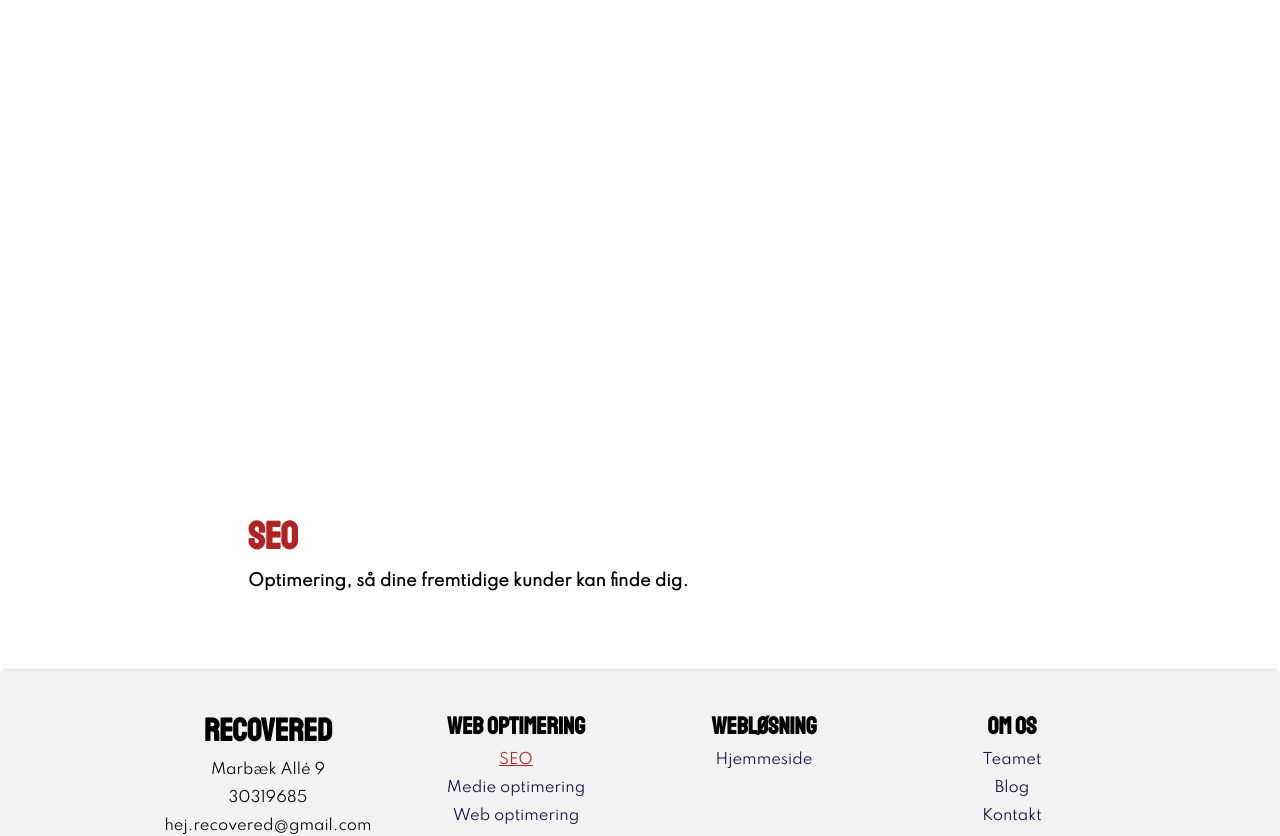
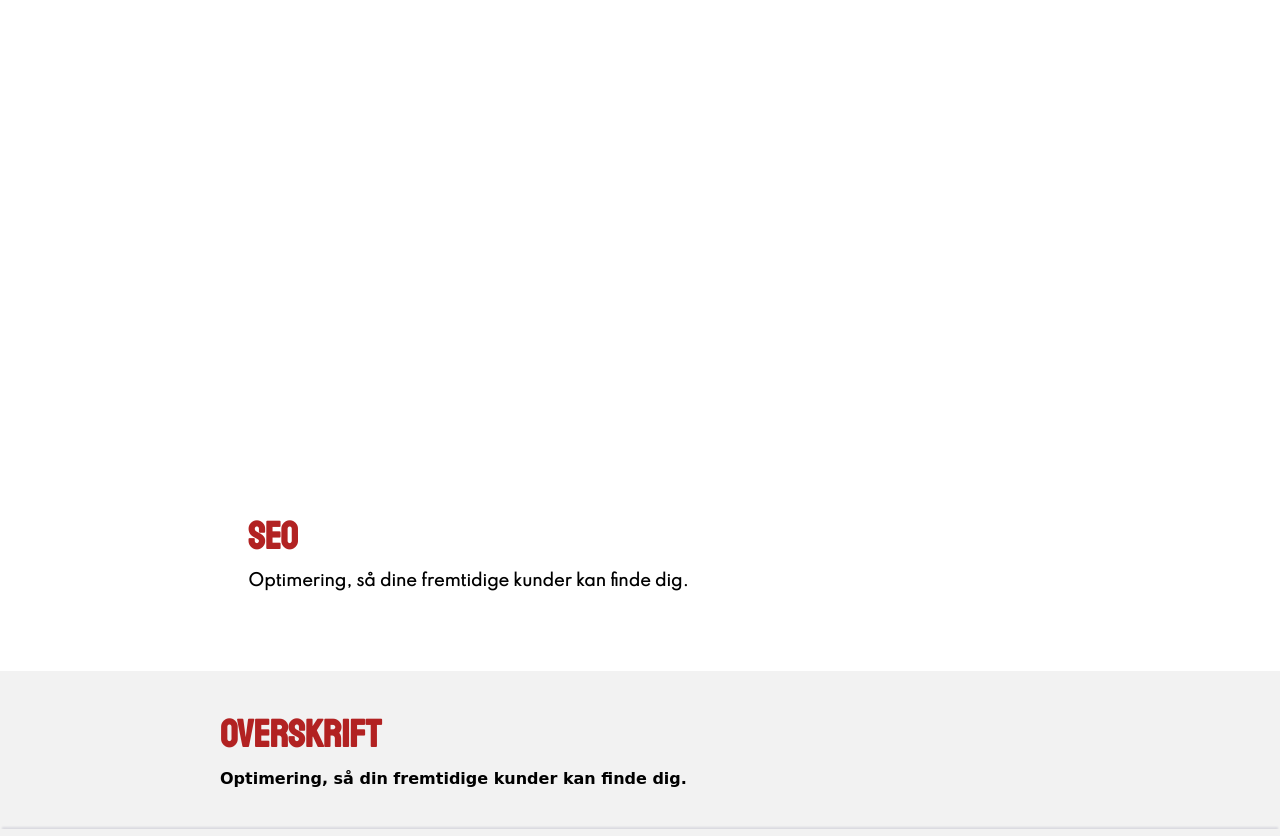
Before and after one commit to JHErholt/Webbureau, an Eleventy site: page src/seo.njk in a window 1280 px wide. Shown: the part 122-958 px from the top of the page. Built offline with nearby package versions, Linux system fonts and the light colour scheme; Eleventy itself is replaced by a stand-in of ours; files that its build step writes are made by us from their sources; a web font is replaced by a local one.

Commit message:
Update seo.njk
Added new section

```diff
--- a/src/seo.njk
+++ b/src/seo.njk
@@ -9,3 +9,11 @@ layout: 'base.njk'
         <b class="">Optimering, så dine fremtidige kunder kan finde dig.</b>
     </div>
 </section>
+<section class="less background-1">
+    <div class="offset">
+        <div class="center-container">
+            <h1 class="heading">Overskrift</h1>
+            <b class="lorem">Optimering, så din fremtidige kunder kan finde dig.</b>
+        </div>
+    </div>
+</section>
```
